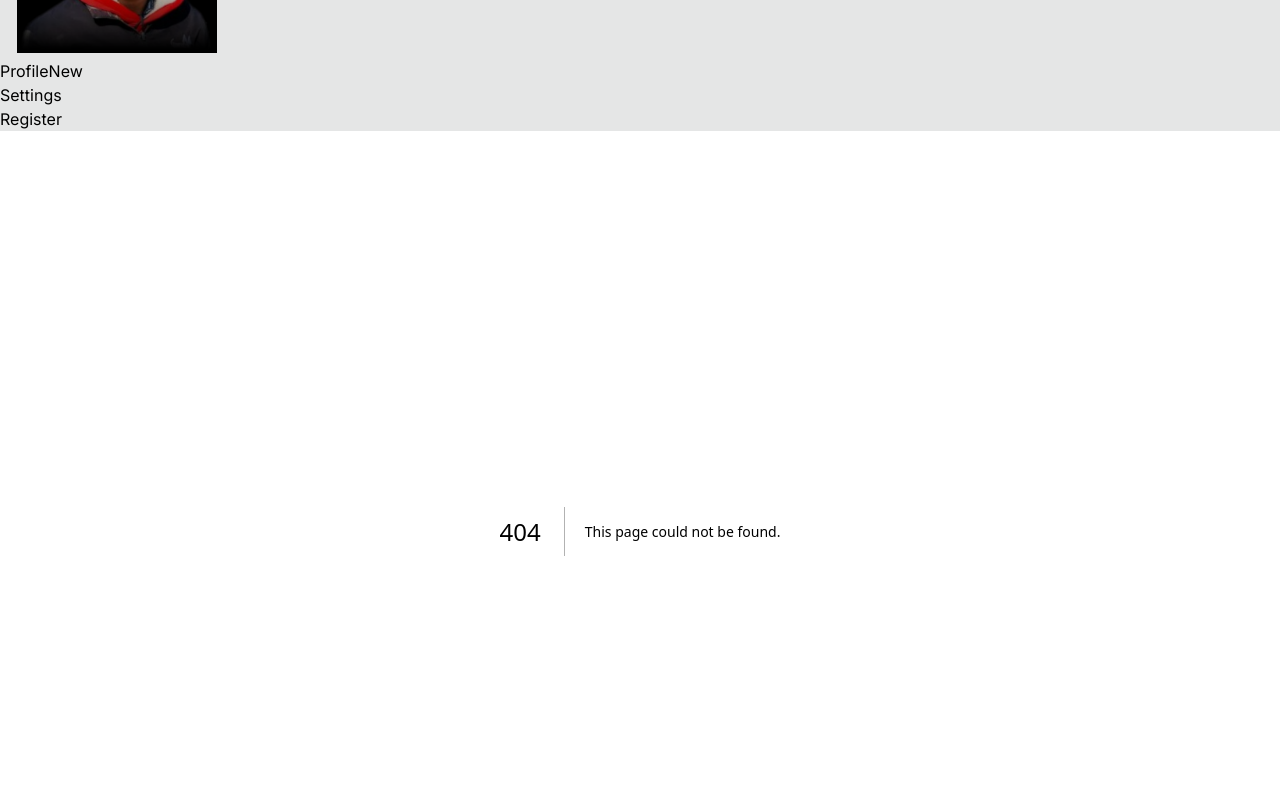
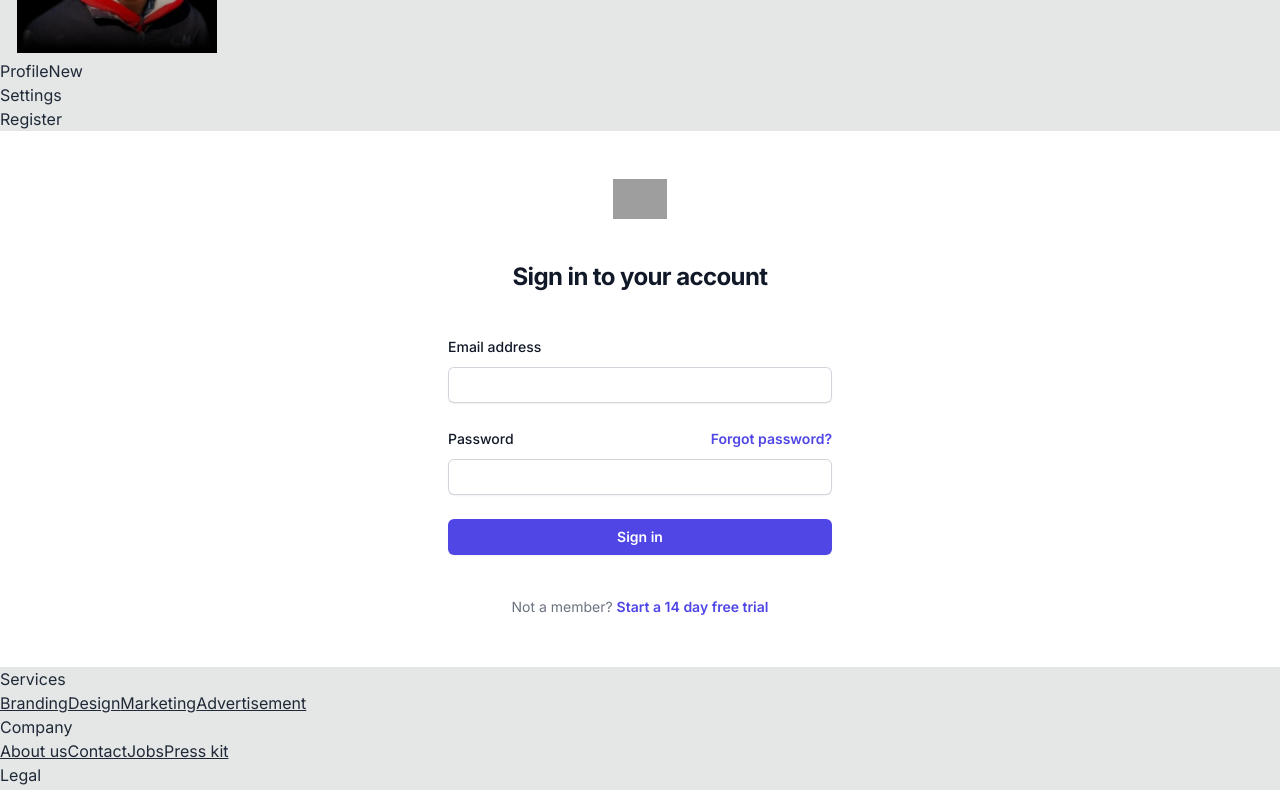
Before and after one commit to Talha-H/Store_1, a Next.js app: page /login in a window 1280 px wide. Before the commit this address had no page. Shown: the part 480-1270 px from the top of the page. Built offline with nearby package versions, Linux system fonts and the light colour scheme; grey boxes are pictures that could not be loaded.

Commit message:
LogIn Page

```diff
--- a/src/app/api/auth/[...nextauth]/route.js
+++ b/src/app/api/auth/[...nextauth]/route.js
@@ -2,8 +2,9 @@ import { PrismaAdapter } from "@auth/prisma-adapter";
 import { PrismaClient } from "@prisma/client";
 import NextAuth from "next-auth/next";
 import CredentialsProvider from "next-auth/providers/credentials";
+import bcrypt from "bcrypt";
 
-const prisma = PrismaClient();
+const prisma = new PrismaClient();
 export const authOPtion = {
   adapter: PrismaAdapter(prisma),
   providers: [
@@ -12,8 +13,30 @@ export const authOPtion = {
       credentials: {
         username: { label: "name", type: "text", placeholder: "Talha" },
         password: { label: "password", type: "password" },
+        email: { label: "email", type: "email" },
       },
-      authorize: async (credentials, req) => {},
+      authorize: async (credentials) => {
+        if (!credentials.username || !credentials.password) {
+          throw new Error("Username and Password are required");
+        }
+        const user = await prisma.user.findUnique({
+          where: {
+            email: credentials.email,
+          },
+        });
+        if (!user) {
+          return null;
+        }
+        // If the user exists, we verify the password using bcrypt compareSync() function
+        const passwordMatched = await bcrypt.compare(
+          credentials.password,
+          user.hashedPassword
+        );
+        if (!passwordMatched) {
+          return null;
+        }
+        return user;
+      },
     }),
   ],
   session: {
--- a/src/app/register/page.jsx
+++ b/src/app/login/page.jsx
@@ -1,77 +1,56 @@
 "use client";
+import React from "react";
 import { useState } from "react";
 import { useRouter } from "next/navigation";
+import { signIn } from "next-auth/react";
 
-export default function RegisterPage() {
+const page = () => {
   const router = useRouter();
   const [data, setData] = useState({
-    name: "",
     email: "",
     password: "",
   });
-  const registerUser = async (e) => {
+
+  const loginUser = (e) => {
     e.preventDefault();
-    const response = await fetch('/api/register', {
-      method: 'POST',
-      headers: {
-        "Content-Type": "application/json",
-      },
-      body: JSON.stringify({data}),
+    signIn("credentials", {
+      ...data,
+      redirect: false,
     });
+    router.push("/");
+  };
 
-    const userInfo = await response.json();
-    console.log(userInfo);
-    router.push("/login");
-  };
   return (
     <>
       <div className="flex min-h-full flex-1 flex-col justify-center px-6 py-12 lg:px-8">
         <div className="sm:mx-auto sm:w-full sm:max-w-sm">
+          <img
+            className="mx-auto h-10 w-auto"
+            src="https://tailwindui.com/img/logos/mark.svg?color=indigo&shade=600"
+            alt="Your Company"
+          />
           <h2 className="mt-10 text-center text-2xl font-bold leading-9 tracking-tight text-gray-900">
-            Register for an account
+            Sign in to your account
           </h2>
         </div>
 
         <div className="mt-10 sm:mx-auto sm:w-full sm:max-w-sm">
-          <form className="space-y-6" onSubmit={registerUser}>
-            <div>
-              <label
-                htmlFor="name"
-                className="block text-sm font-medium leading-6 text-gray-900"
-              >
-                Name
-              </label>
-              <div className="mt-2">
-                <input
-                  id="name"
-                  name="name"
-                  type="text"
-                  required
-                  value={data.name}
-                  onChange={(e) => {
-                    setData({ ...data, name: e.target.value });
-                  }}
-                  className="block w-full rounded-md border-0 py-1.5 text-gray-900 shadow-sm ring-1 ring-inset ring-gray-300 placeholder:text-gray-400 focus:ring-2 focus:ring-inset focus:ring-indigo-600 sm:text-sm sm:leading-6"
-                />
-              </div>
-            </div>
+          <form className="space-y-6" onSubmit={loginUser}>
             <div>
               <label
                 htmlFor="email"
                 className="block text-sm font-medium leading-6 text-gray-900"
               >
-                Email Address
+                Email address
               </label>
               <div className="mt-2">
                 <input
                   id="email"
                   name="email"
                   type="email"
+                  value={data.email}
+                  onChange={(e) => setData({ ...data, email: e.target.value })}
                   required
-                  value={data.email}
-                  onChange={(e) => {
-                    setData({ ...data, email: e.target.value });
-                  }}
                   className="block w-full rounded-md border-0 py-1.5 text-gray-900 shadow-sm ring-1 ring-inset ring-gray-300 placeholder:text-gray-400 focus:ring-2 focus:ring-inset focus:ring-indigo-600 sm:text-sm sm:leading-6"
                 />
               </div>
@@ -85,6 +64,14 @@ export default function RegisterPage() {
                 >
                   Password
                 </label>
+                <div className="text-sm">
+                  <a
+                    href="#"
+                    className="font-semibold text-indigo-600 hover:text-indigo-500"
+                  >
+                    Forgot password?
+                  </a>
+                </div>
               </div>
               <div className="mt-2">
                 <input
@@ -93,19 +80,11 @@ export default function RegisterPage() {
                   type="password"
                   required
                   value={data.password}
-                  onChange={(e) => {
-                    setData({ ...data, password: e.target.value });
-                  }}
+                  onChange={(e) =>
+                    setData({ ...data, password: e.target.value })
+                  }
                   className="block w-full rounded-md border-0 py-1.5 text-gray-900 shadow-sm ring-1 ring-inset ring-gray-300 placeholder:text-gray-400 focus:ring-2 focus:ring-inset focus:ring-indigo-600 sm:text-sm sm:leading-6"
                 />
-              </div>
-              <div className="text-sm">
-                <a
-                  href="#"
-                  className="font-semibold text-indigo-600 hover:text-indigo-500"
-                >
-                  Forgot password?
-                </a>
               </div>
             </div>
 
@@ -132,4 +111,6 @@ export default function RegisterPage() {
       </div>
     </>
   );
-}
+};
+
+export default page;
```
